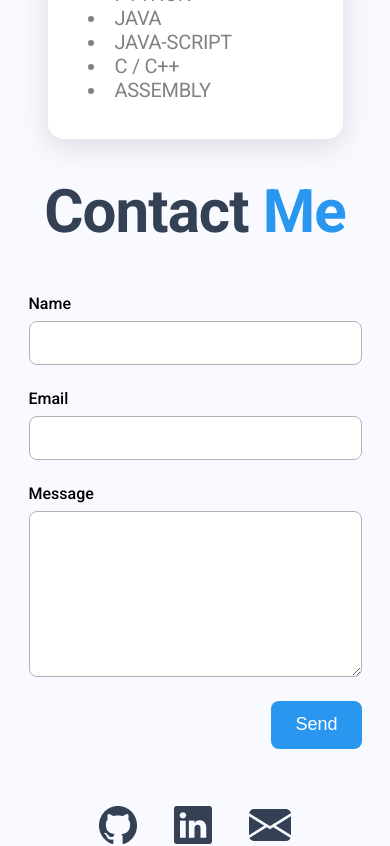
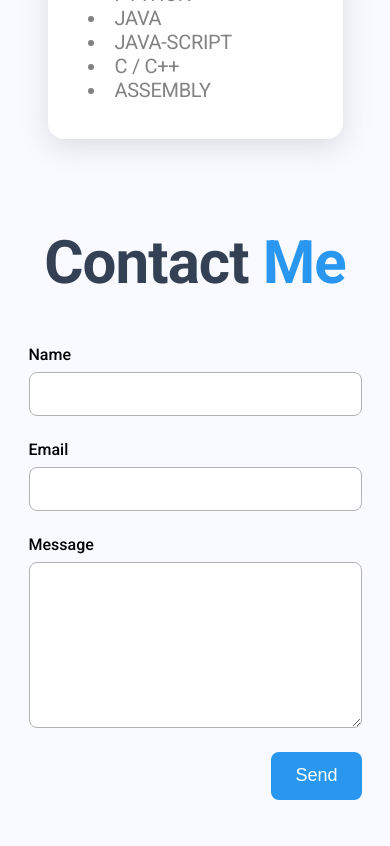
Before and after one commit to TamirBanay/my-personalSite, a React (Create React App) app in the folder my-personal-website/: page / in a window 390 px wide. Shown: the part 7620-8466 px from the top of the page. Built offline with nearby package versions, Linux system fonts and the light colour scheme.

Commit message:
fix problmes

```diff
--- a/my-personal-website/src/componets/ContactMe/ContactMe.css
+++ b/my-personal-website/src/componets/ContactMe/ContactMe.css
@@ -133,9 +133,11 @@ input {
 
 @media screen and (max-width: 480px) {
   .main-ContactMe {
+    display: flex;
+    flex-direction: column;
     padding: 48px 24px;
 
-    margin-top: 190%;
+    /* margin-top: 190%; */
   }
   .ContactMe-inputs {
     align-items: center;
--- a/my-personal-website/src/componets/mySkills/MySkills.css
+++ b/my-personal-website/src/componets/mySkills/MySkills.css
@@ -60,6 +60,7 @@
   .mySkills-main {
     align-items: center;
     padding: 48px 40px 48px;
+    height: 1400px;
   }
 
   .mySkills-boxs {
```
